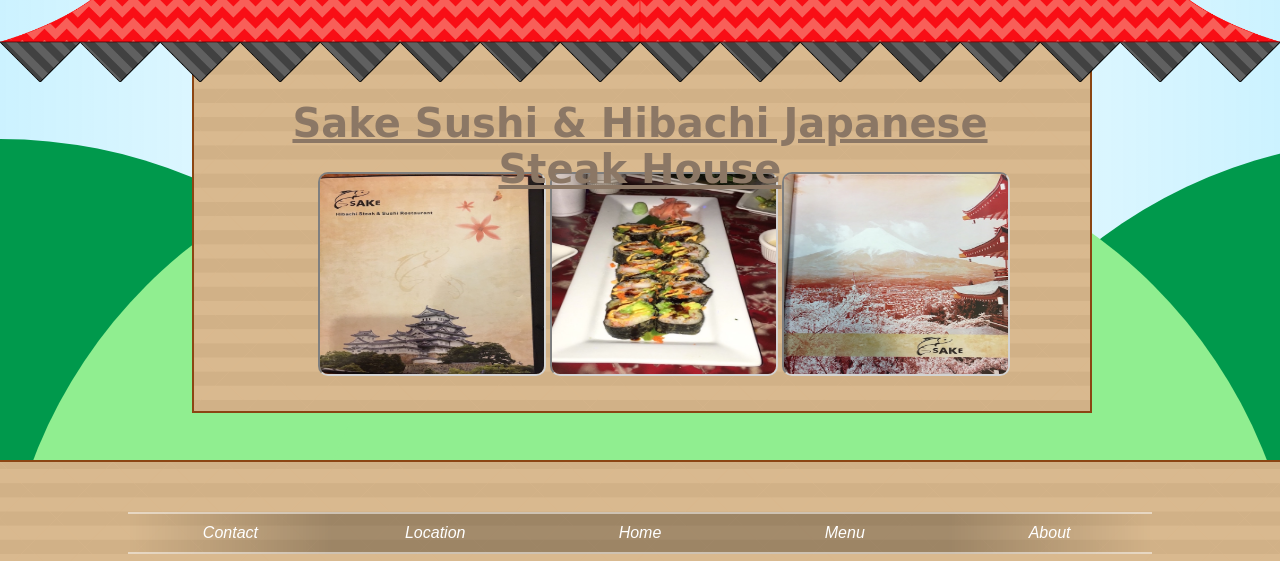
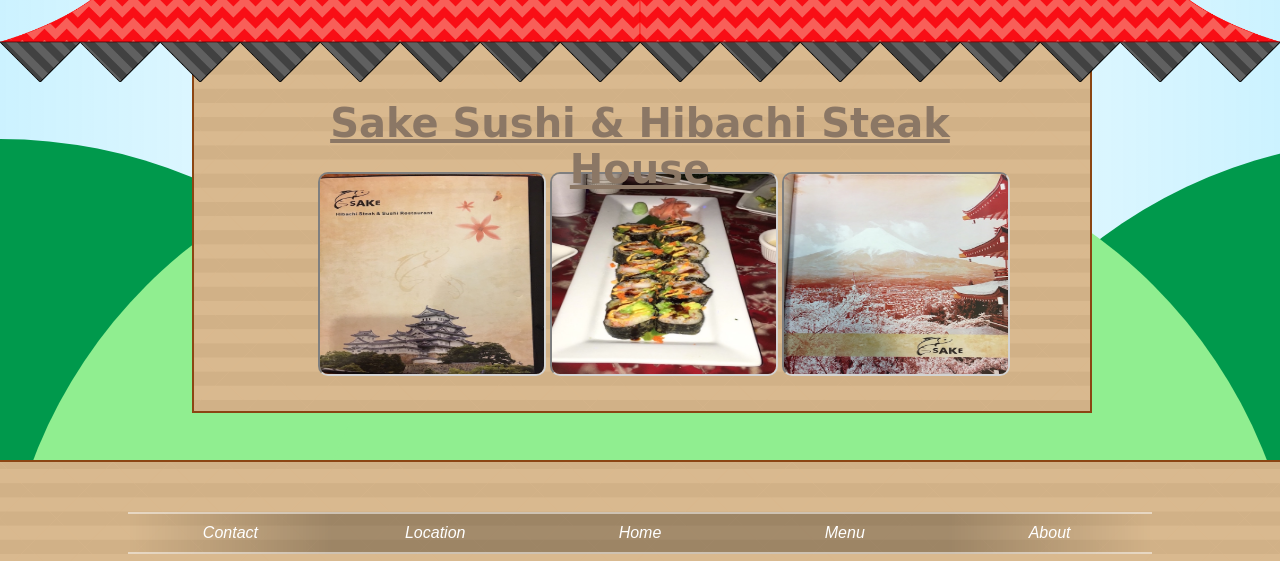
Before and after one commit to sake-sushi/sake-sushi.github.io, a plain HTML site: page index.html in a window 1280 px wide. Shown: the part 238-799 px from the top of the page. Drawn offline with Linux system fonts and the light colour scheme.

Commit message:
Update index.html

```diff
--- a/index.html
+++ b/index.html
@@ -32,7 +32,7 @@
 </div>
 
 <div>
-<h1 id="welcome">Sake Sushi & Hibachi Japanese Steak House</h1>
+<h1 id="welcome">Sake Sushi & Hibachi Steak House</h1>
 </div>
 
 
```
